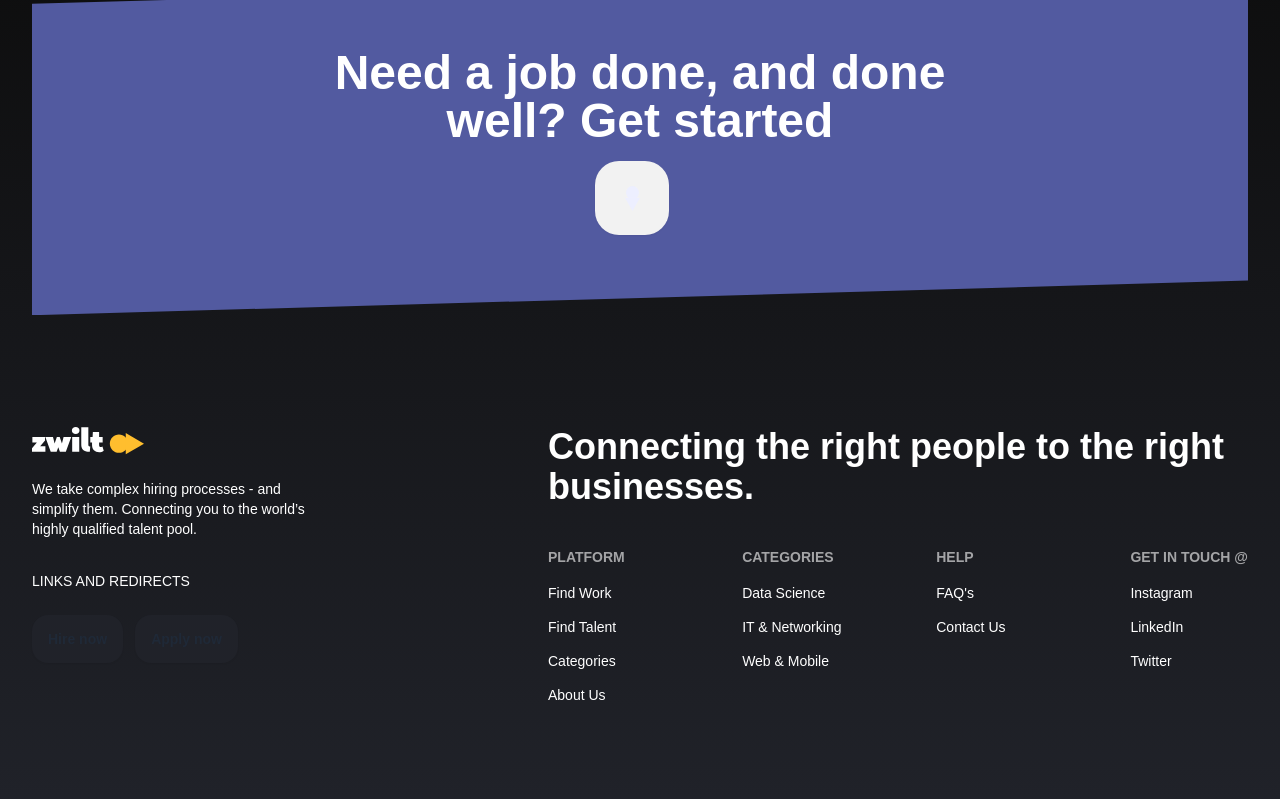
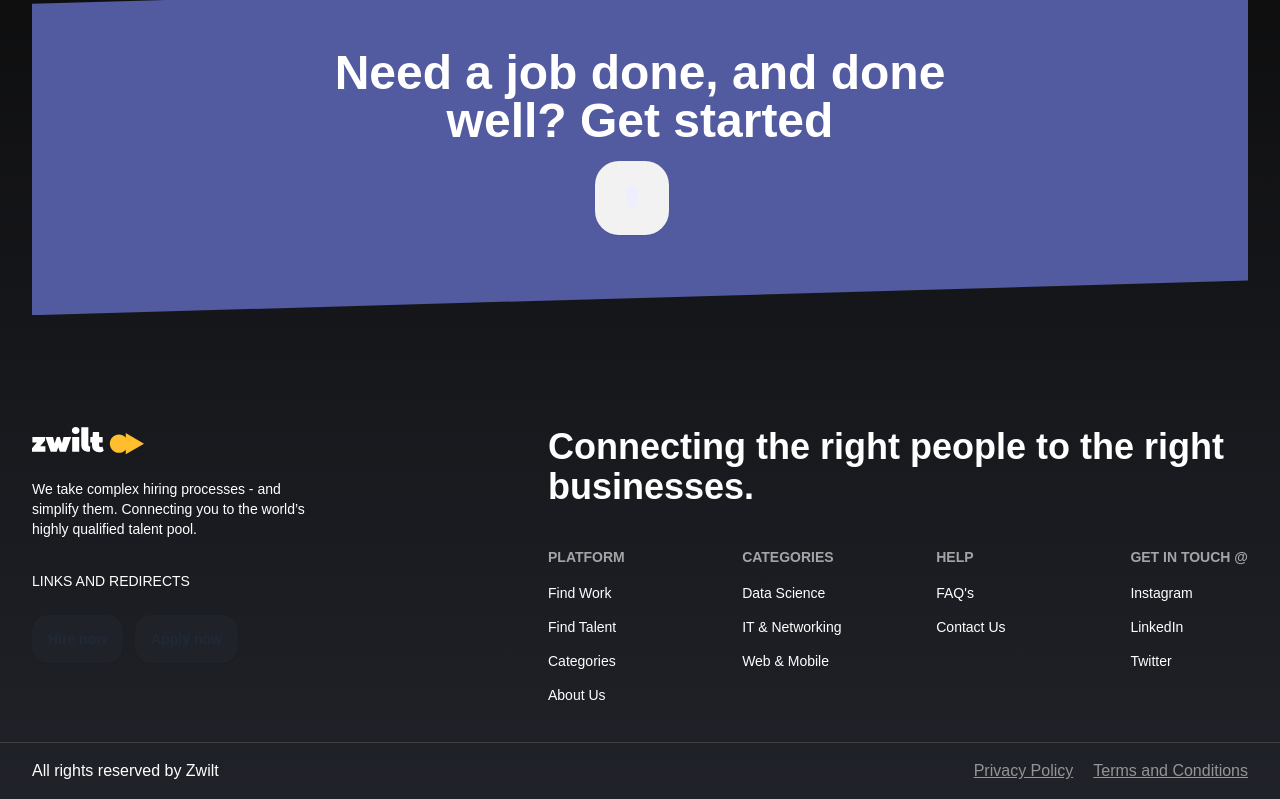
Before and after one commit to Chizycodes/zwilt-landing-page, a React (Vite) app: page / in a window 1280 px wide. Shown: the part 6931-7730 px from the top of the page. Built offline with nearby package versions, Linux system fonts and the light colour scheme; the HTML template or start-up script is replaced by a standard one; a web font is replaced by a local one.

Commit message:
Footer complete

```diff
--- a/src/components/footer/index.jsx
+++ b/src/components/footer/index.jsx
@@ -84,6 +84,15 @@ const index = () => {
 					</footer>
 				</div>
 			</div>
+			<div className="border-t border-[#a0a3b13b] absolute bottom-0 w-full">
+				<div className="section px-8 py-4 flex justify-between gap-6 text-white text-sm md:text-base font-medium">
+					<p>All rights reserved by Zwilt</p>
+					<div className='flex flex-wrap gap-2 md:gap-5 text-textGray'>
+						<Link to="/" className='link'>Privacy Policy</Link>
+						<Link to="/" className='link'>Terms and Conditions</Link>
+					</div>
+				</div>
+			</div>
 		</section>
 	);
 };
```
